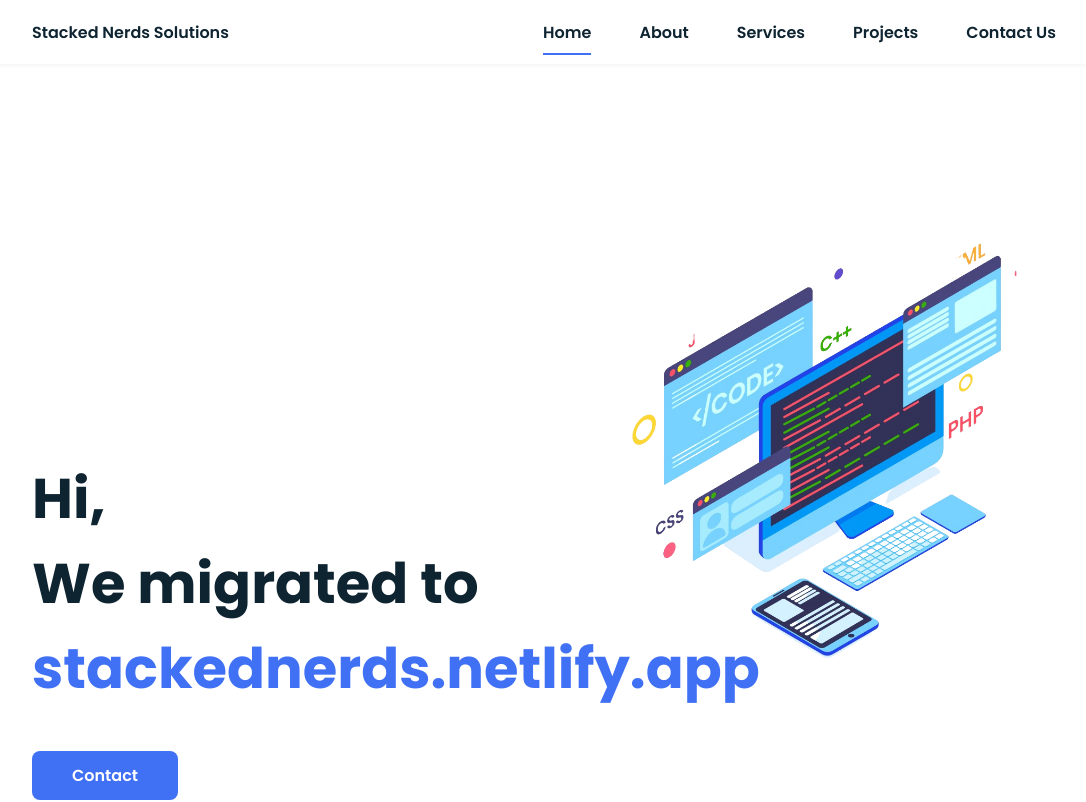
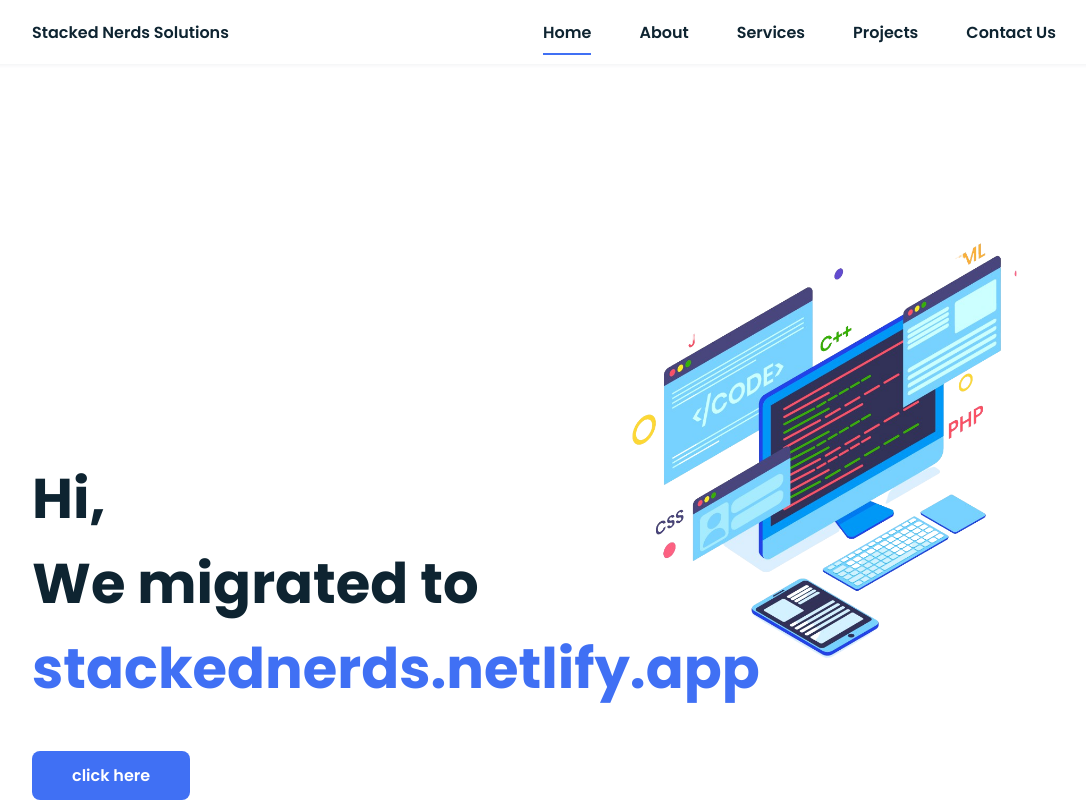
Before and after one commit to stackednerds/stacked, a plain HTML site: page index.html in a window 1280 px wide. Shown: the top 802 px of the page, without its empty margins (96-1182 px from the left). Drawn offline with nearby package versions, Linux system fonts and the light colour scheme.

Commit message:
Update index.html

```diff
--- a/index.html
+++ b/index.html
@@ -38,7 +38,7 @@
                 <div class="home__data">
                     <h1 class="home__title">Hi,<br>We migrated to</span><br><span class="home__title-color">stackednerds.netlify.app</span><br></h1>
 
-                    <a href="mailto: stackednerds@gmail.com" class="button">Contact</a>
+                    <a href="https://stackednerds.netlify.app/" class="button">click here</a>
                 </div>
 				<div class="home__img">
                     <img src="assets/img/h1.png" alt="">
```
